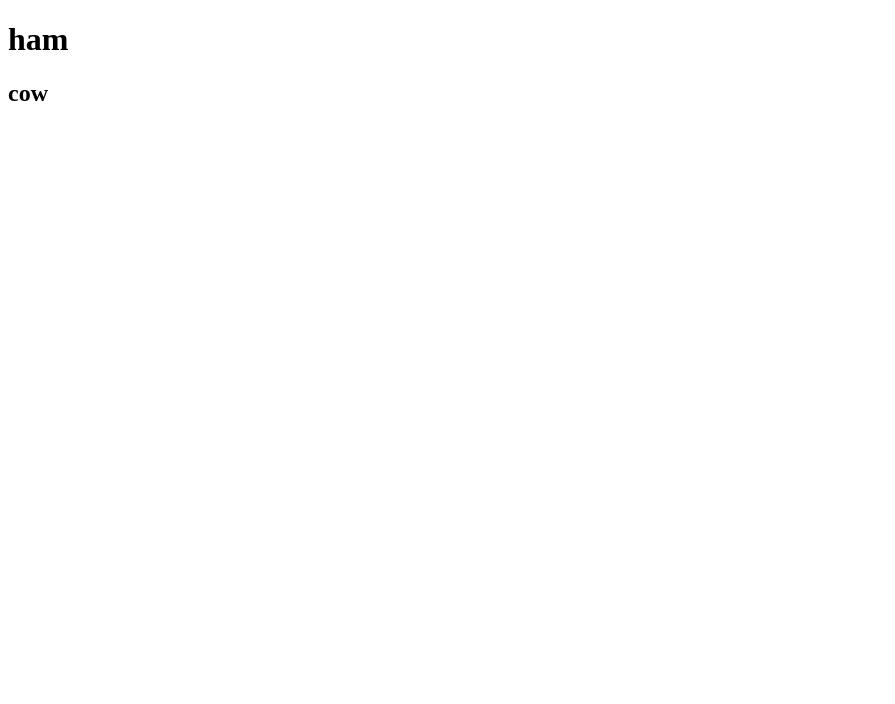
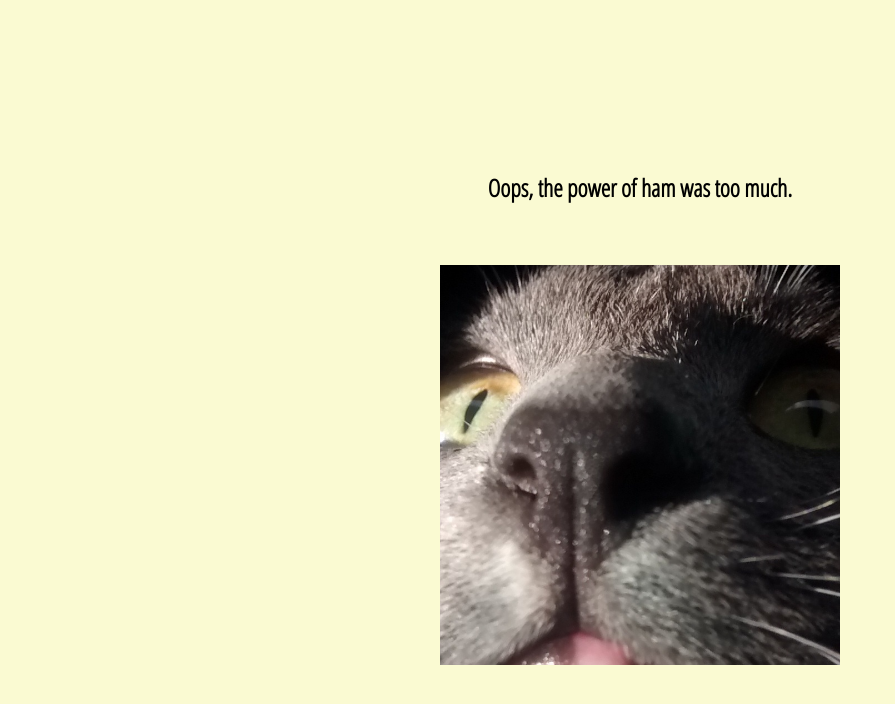
Before and after one commit to codedusty/flexbox-course, a website: page index.html in a window 1280 px wide. Shown: the whole page, without its empty margins (0-895 px from the left). Drawn offline with Linux system fonts and the light colour scheme.

Commit message:
added pic, flexbox, and aligned stuff

```diff
--- a/index.html
+++ b/index.html
@@ -3,12 +3,44 @@
 
 <head>
     <meta charset="utf-8" />
-    <title>Page Title</title>
+    <title>The Page of Ham</title>
+
+    <link href="https://fonts.googleapis.com/css?family=Open+Sans+Condensed:300" rel="stylesheet">
+
+    <style>
+        body {
+            background-color:lightgoldenrodyellow;
+            font-family: 'Open Sans Condensed', sans-serif;
+        }
+
+        .ham_error {
+            display: flex;
+            justify-content: center;
+            align-items: center;
+            height: 100vh;
+            flex-direction: column;
+        }
+
+        .ham_error > .error_heading {
+            margin-bottom: 42px;
+
+        }
+
+        .img {
+            width: 50%;
+        }
+    </style>
 </head>
 
 <body>
-    <h1>ham</h1>
-    <h2>cow</h2>
+    <div class="ham_error">
+        <div class="error_heading">
+            <h2>Oops, the power of ham was too much. </h2>
+        </div>
+        <img src="Camera Cat.jpg" alt="It's Camera Cat!" height="50%">
+    </div>
+
+    </div>
 </body>
 
 </html>
```
Also changed, not shown: Camera Cat.jpg (added).
